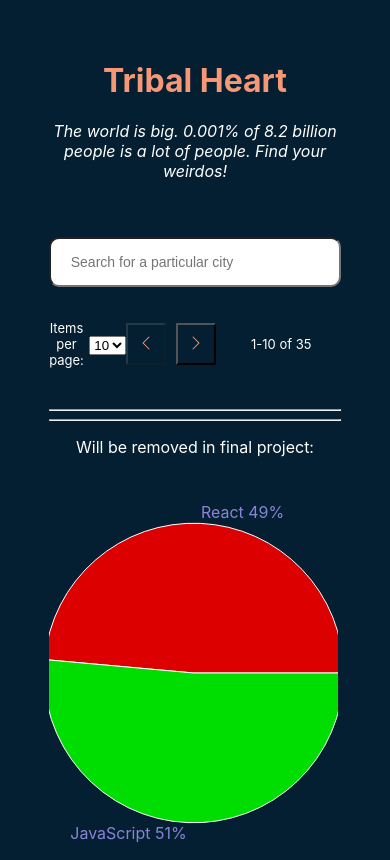
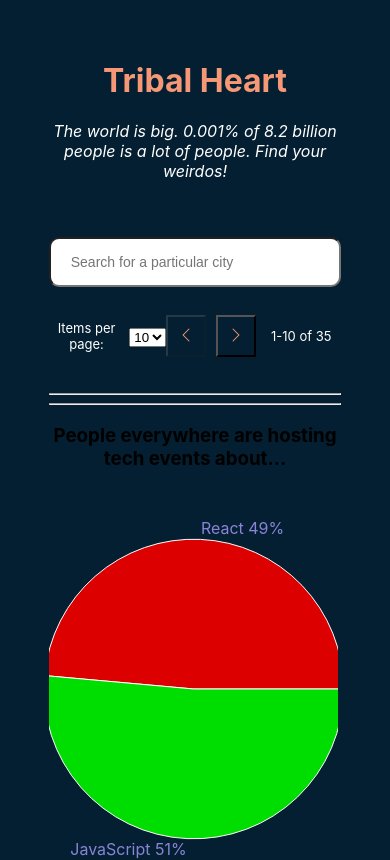
Before and after one commit to NIER-BIAN/tribal-heart, a React (Create React App) app: page / in a window 390 px wide. Shown: the top 860 px of the page. Built offline with nearby package versions, Linux system fonts and the light colour scheme.

Commit message:
responsiveness update

```diff
--- a/src/App.css
+++ b/src/App.css
@@ -155,7 +155,7 @@ a:hover, a:focus {
 }
 
 .page-navigation p {
-    min-width: 110px;
+    min-width: 70px;
 }
 
 .page-navigation button:hover {
--- a/src/App.js
+++ b/src/App.js
@@ -165,7 +165,12 @@ const App = () => {
 	        <div>
 
 		  <br/><hr/><hr/>
-		  <p>Will be removed in final project:</p>
+		  {
+		    currentCity==='See all cities'
+		    ? <h3>People everywhere are hosting tech events about...</h3>
+		    : <h3>People in {currentCity} are hosting tech events about...</h3>
+		  }
+
 		  <div className="charts-container">
 		    <EventGenresChart
 		      graphedEvents={locationFilteredEvents}
@@ -176,6 +181,12 @@ const App = () => {
 	            />
 		  </div>
 		  <hr/><hr/><br/>
+
+		  {
+		    currentCity==='See all cities'
+		    ? <h1>All Events everywhere:</h1>
+		    :  <h1>All Events in {currentCity}:</h1>
+		  }
 
 	          <EventList
 	            allEvents={allEvents}
```
